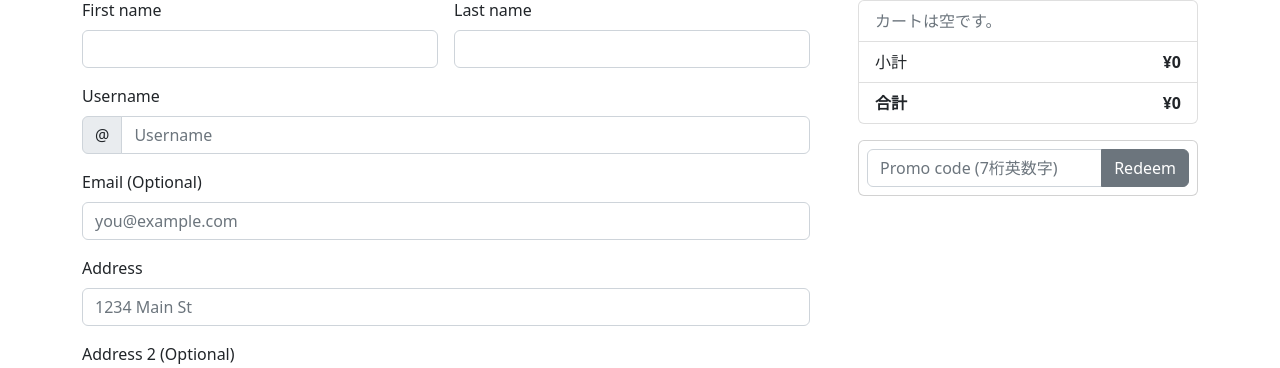
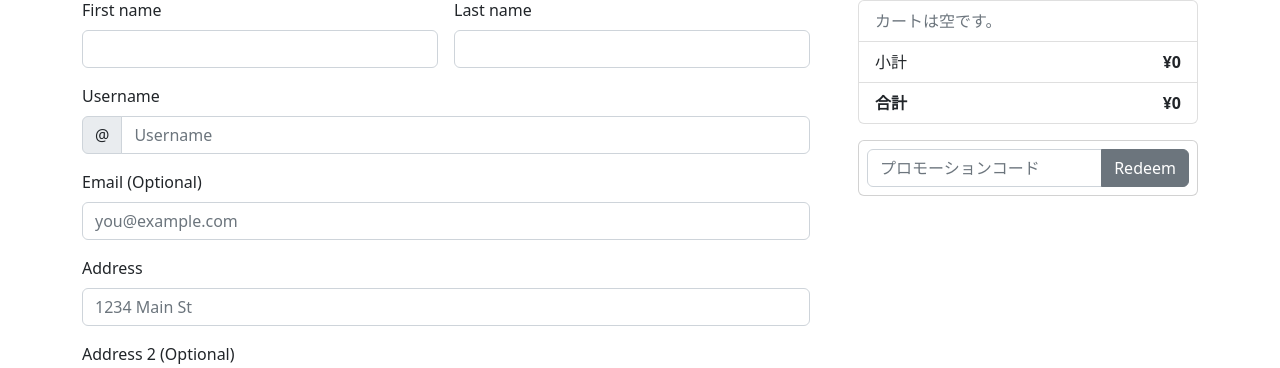
Before and after one commit to suma-web/django_ec, a Django app: page /cart/ in a window 1280 px wide. Shown: the part 232-600 px from the top of the page. Run offline with Django 4.2, Linux system fonts and the light colour scheme; data comes from the database, SQL or seed files in the repository; data that the repository does not hold is empty; some libraries are stand-ins or nearby versions.

Commit message:
Redeem のinputタグにあるplaceholderの表記を変更(config/templates/carts/cart_view.html)

```diff
--- a/config/templates/carts/cart_view.html
+++ b/config/templates/carts/cart_view.html
@@ -62,7 +62,7 @@
 
         <form class="card p-2" method="post" action="{% url 'carts:apply_promotion_code' %}">{% csrf_token %}
           <div class="input-group">
-            <input type="text" name="promo_code" class="form-control" placeholder="Promo code (7桁英数字)" maxlength="7">
+            <input type="text" name="promo_code" class="form-control" placeholder="プロモーションコード" maxlength="7">
             <button type="submit" class="btn btn-secondary">Redeem</button>
           </div>
         </form>
```
